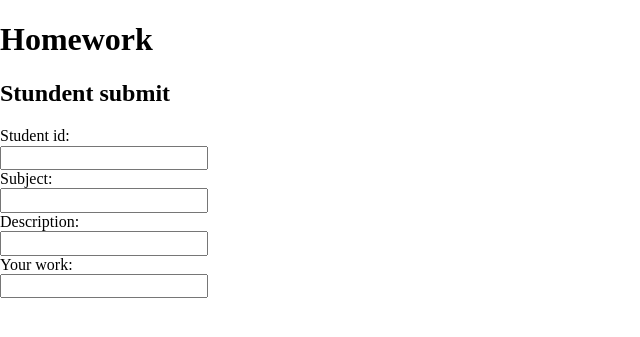
After one commit to 20065ethanb/HomeworkSite, a Flask app: template templates/studentsubmit.html in a window 1280 px wide. The commit adds this page. Shown: the top 337 px of the page, without its empty margins (0-640 px from the left). Run offline with Flask 3, Linux system fonts and the light colour scheme; the template is opened without the code that fills it, so the values that code supplies are empty.

Commit message:
Created Student and Teacher pages

```diff
--- a/templates/home.html
+++ b/templates/home.html
@@ -4,4 +4,5 @@
 
 {% block main %}
     <p>You are not logged in! Please <a href="/login">log in</a>.</p>
+    <p>If your signed in, click <a href="/studentsubmit">here</a> to submit work.</p>
 {% endblock %}
--- a/templates/login.html
+++ b/templates/login.html
@@ -1,6 +1,6 @@
 {% extends "base.html" %}
 
-{% block pageheading %}login{% endblock %}
+{% block pageheading %}Login{% endblock %}
 
 {% block main %}
 <form class="myform" method="POST">
--- a/templates/signup.html
+++ b/templates/signup.html
@@ -1,6 +1,6 @@
 {% extends "base.html" %}
 
-{% block pageheading %}sign up{% endblock %}
+{% block pageheading %}Sign up{% endblock %}
 
 {% block main %}
 <form class="myform" method="post">
--- /dev/null
+++ b/templates/studentsubmit.html
@@ -0,0 +1,24 @@
+{% extends "base.html" %}
+
+{% block pageheading %}Stundent submit{% endblock %}
+
+{% block main %}
+<form class="myform" method="POST">
+    <div class="form-group">
+        <div class="form-label">Student id:</div>
+        <div class="form-element"><input type="text" name="studentid" id="studentid" required></div>
+    </div>
+    <div class="form-group">
+        <div class="form-label">Subject:</div>
+        <div class="form-element"><input type="text" name="title" id="title" required></div>
+    </div>
+    <div class="form-group">
+        <div class="form-label">Description:</div>
+        <div class="form-element"><input type="text" name="description" id="description" required></div>
+    </div>
+    <div class="form-group">
+        <div class="form-label">Your work:</div>
+        <div class="form-element"><input type="text" name="work" id="work" required></div>
+    </div>
+</form>
+{% endblock %}
```
Also changed, not shown: templates/teachermark.html (added, +11 -0 lines), homework.db.
